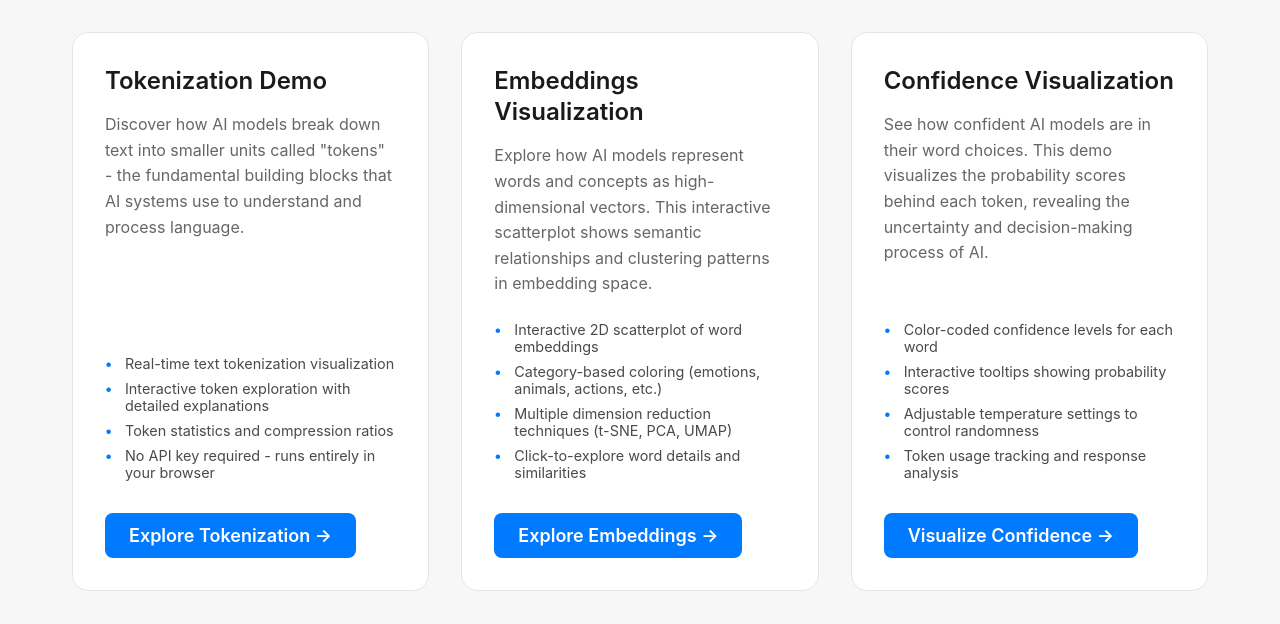
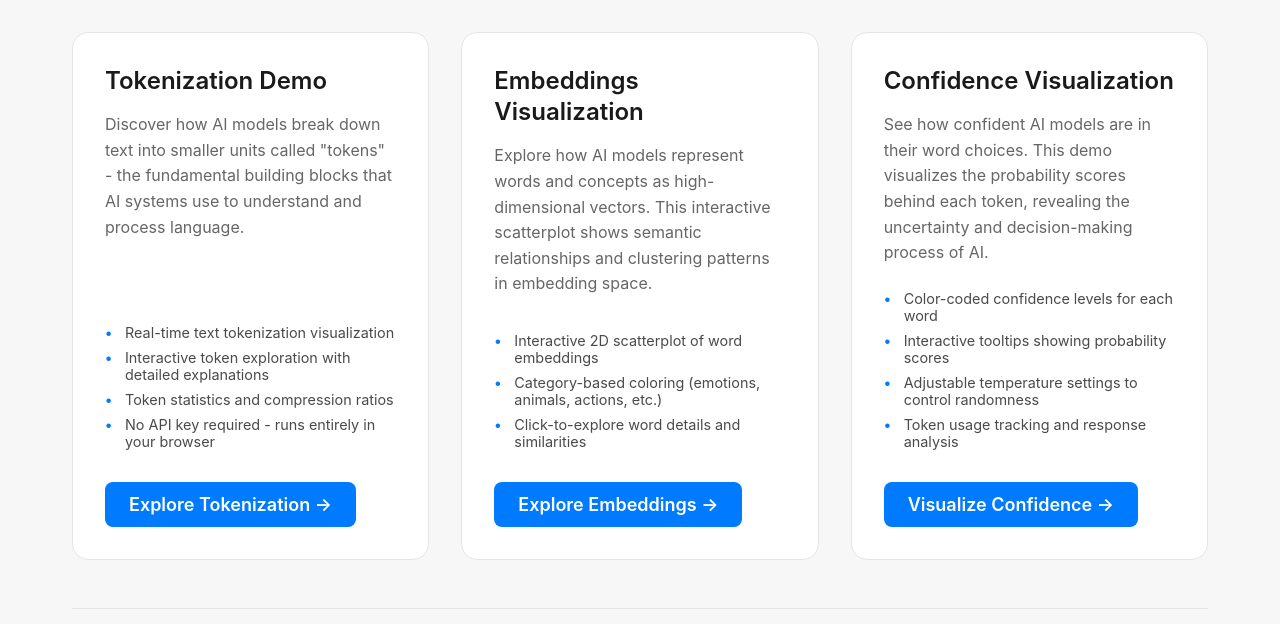
Before and after one commit to edwardjensen/ai-confidence-demo, a website: page public/index.html in a window 1280 px wide. Shown: the part 176-800 px from the top of the page. Drawn offline with Linux system fonts and the light colour scheme; no server answers.

Commit message:
Remove mention of multiple dimension reduction techniques from features list [skip ci]

```diff
--- a/public/index.html
+++ b/public/index.html
@@ -262,7 +262,6 @@
                 <ul class="features">
                     <li>Interactive 2D scatterplot of word embeddings</li>
                     <li>Category-based coloring (emotions, animals, actions, etc.)</li>
-                    <li>Multiple dimension reduction techniques (t-SNE, PCA, UMAP)</li>
                     <li>Click-to-explore word details and similarities</li>
                 </ul>
                 <span class="cta">Explore Embeddings →</span>
```
